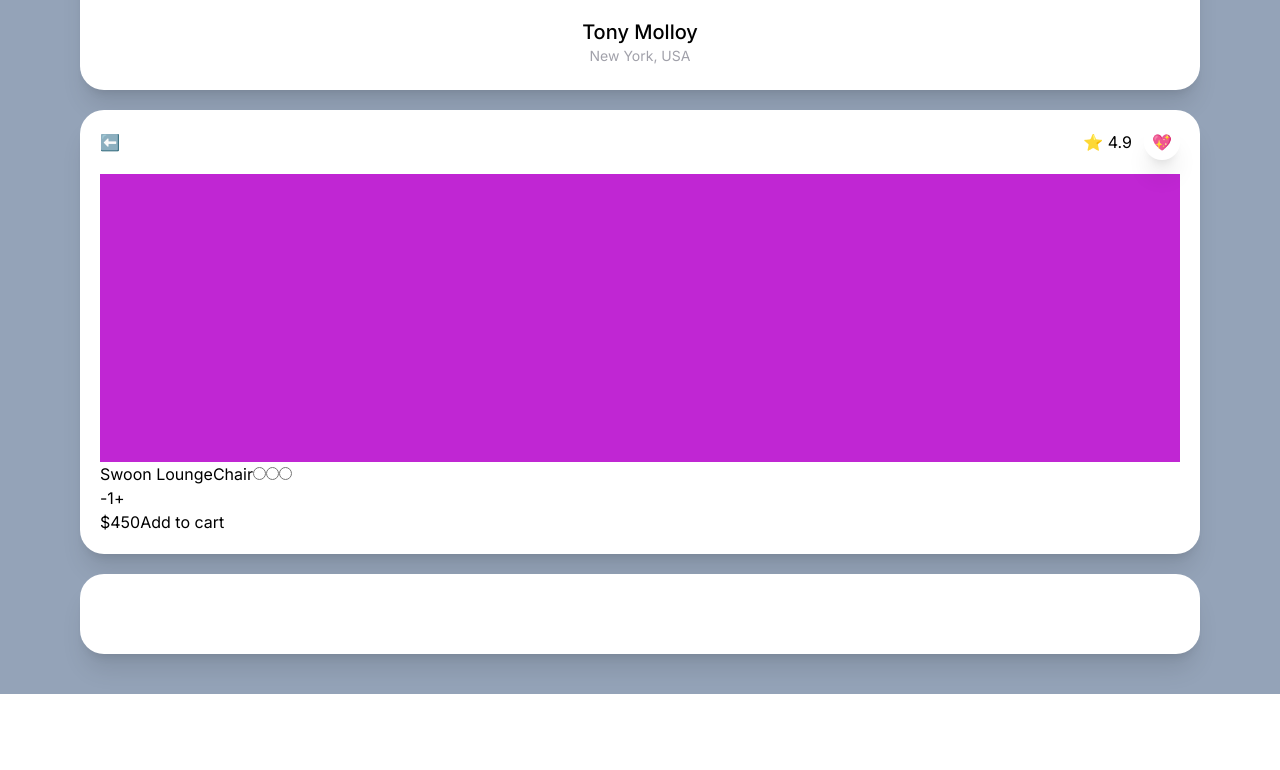
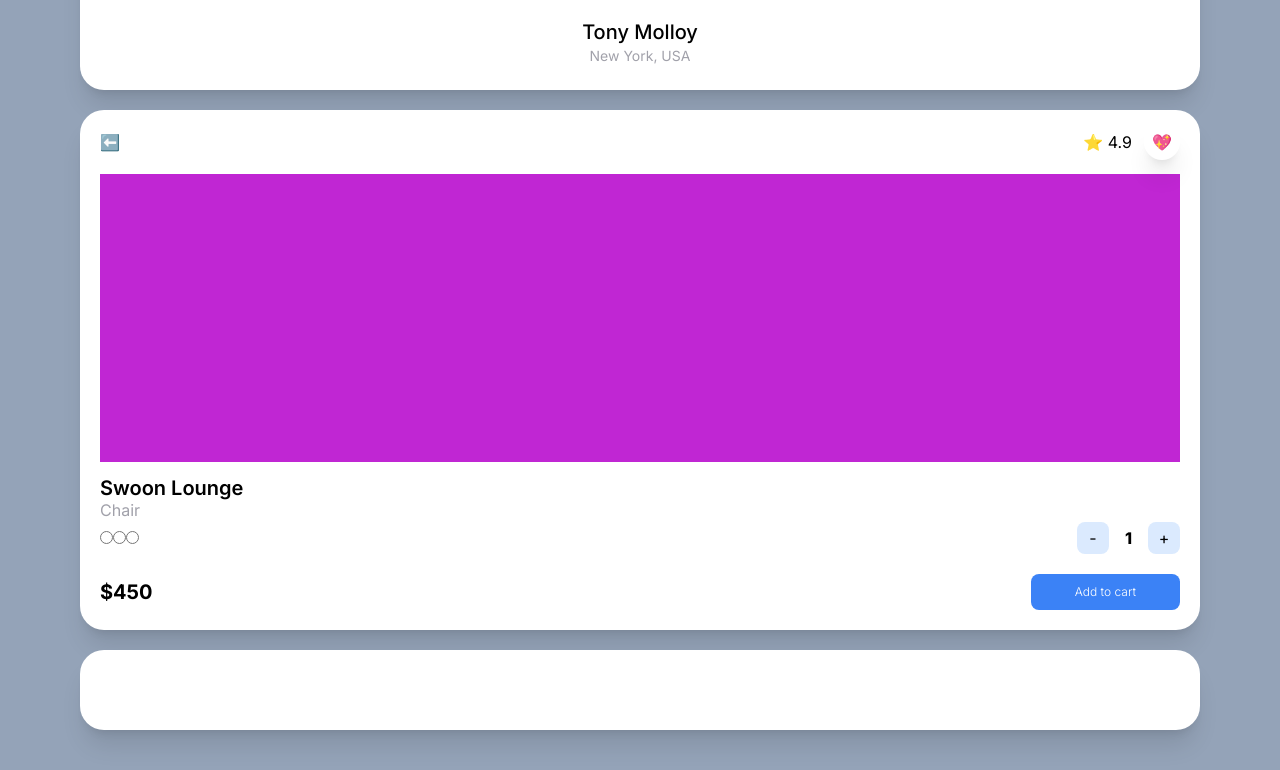
Before and after one commit to sdfwefk11/next-market, a Next.js app: page / in a window 1280 px wide. Shown: the part 436-1206 px from the top of the page. Before the commit the page ends 1130 px from the top, so only its background shows below. Built offline with nearby package versions, Linux system fonts and the light colour scheme.

Commit message:
Tailwind CSS4

```diff
--- a/src/app/page.tsx
+++ b/src/app/page.tsx
@@ -49,25 +49,31 @@ export default function Home() {
             <span className="shadow-xl p-2 rounded-full">💖</span>
           </div>
         </div>
-        <div className="bg-fuchsia-600 h-72" />
+        <div className="bg-fuchsia-600 h-72 mb-3" />
+        <div className="flex flex-col">
+          <span className="font-semibold text-xl">Swoon Lounge</span>
+          <span className="text-zinc-400 -mt-1">Chair</span>
+          <div className="mb-5 flex justify-between items-center">
             <div>
-          <div>
-            <span>Swoon Lounge</span>
-            <span>Chair</span>
               <input type="radio" />
               <input type="radio" />
               <input type="radio" />
             </div>
-          <div>
-            <button>-</button>
-            <span>1</span>
-            <button>+</button>
+            <div className="flex items-center space-x-4">
+              <button className="bg-blue-100 items-center flex justify-center aspect-square w-8 rounded-lg">
+                -
+              </button>
+              <span className="font-extrabold">1</span>
+              <button className="bg-blue-100 items-center flex justify-center aspect-square w-8 rounded-lg">
+                +
+              </button>
             </div>
           </div>
-        <div>
-          <div>
-            <span>$450</span>
-            <button>Add to cart</button>
+          <div className="flex justify-between items-center">
+            <span className="font-bold text-xl">$450</span>
+            <button className="bg-blue-500 text-white font-light text-xs rounded-lg px-11 py-2.5">
+              Add to cart
+            </button>
           </div>
         </div>
       </div>
```
Lines whose indentation alone changed are shown as unchanged.
